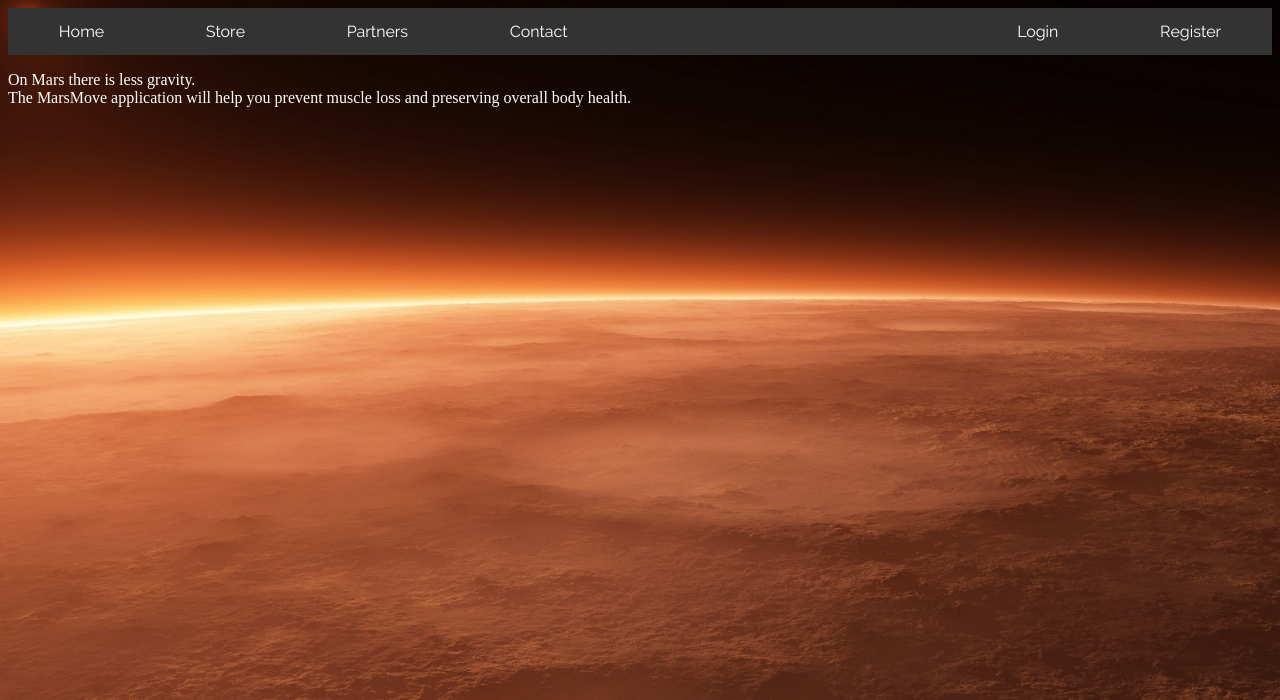
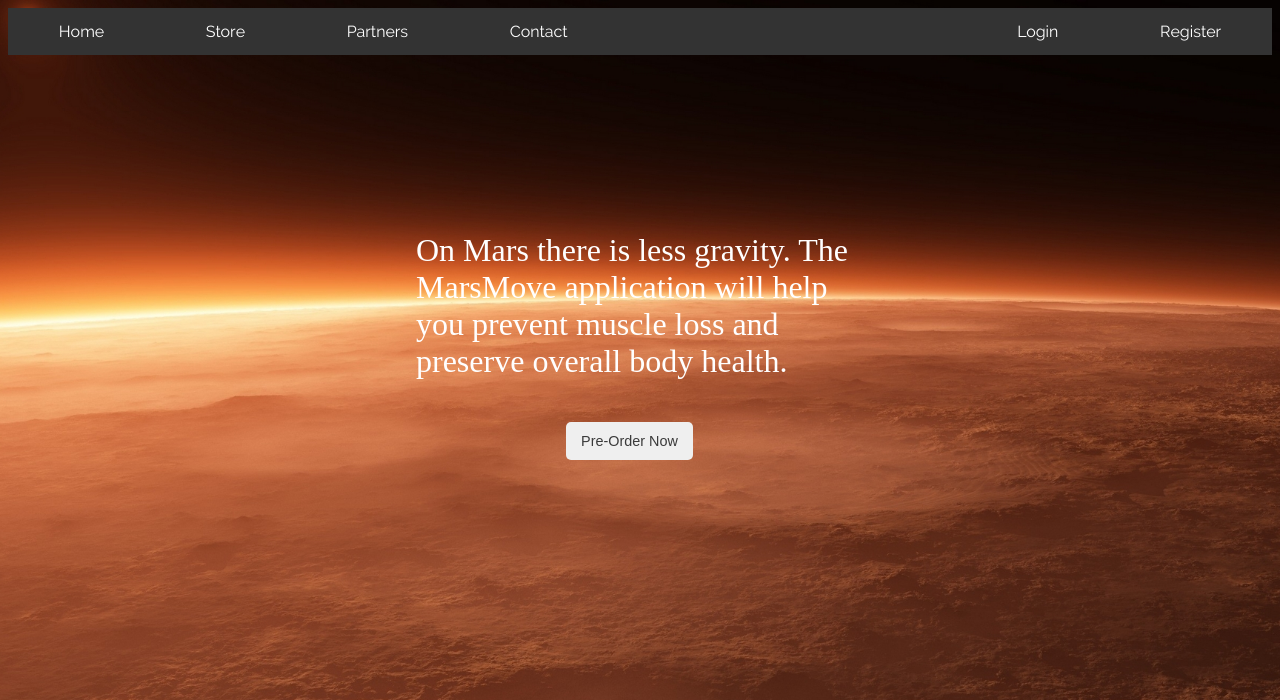
Before and after one commit to milansosef/MoveMars, a PHP site: page /MoveMars2.0/Core/index.php in a window 1280 px wide. Shown: the top 700 px of the page. Run offline with PHP 8.4, Linux system fonts and the light colour scheme.

Commit message:
Add files via upload

```diff
--- a/MoveMars2.0/Core/includes/header.php
+++ b/MoveMars2.0/Core/includes/header.php
@@ -11,7 +11,7 @@
 <head>
     <meta charset="UTF-8">
     <title>Mars Move</title>
-    <link rel="stylesheet" type="text/css" href="css/MoveMars.css">
+    <link rel="stylesheet" type="text/css" href="../css/MoveMars.css">
 </head>
 <body>
 <ul class="navigatiebalk">
--- a/MoveMars2.0/Core/index.php
+++ b/MoveMars2.0/Core/index.php
@@ -5,8 +5,11 @@
 <div style="background-color: #fffebb; width: 100%; height: 100px;">
 </div>
 -->
+<div class="center_sect">
+    <p class="center_text">On Mars there is less gravity.
+        The MarsMove application will help you prevent muscle loss and preserve overall body health.</p>
+    <input type="submit" name="add" value="Pre-Order Now" class="action_pre-order" />
+</div>
 
-    <p>On Mars there is less gravity.<br>
-        The MarsMove application will help you prevent muscle loss and preserving overall body health.</p>
 
 <?php include_once "includes/footer.php"?>
--- a/MoveMars2.0/css/MoveMars.css
+++ b/MoveMars2.0/css/MoveMars.css
@@ -12,6 +12,35 @@
 
 p, h1 {
     color:white;
+}
+
+.center_sect {
+    width:35%;
+    height: 25%;
+    background-color: transparent;
+
+    position: absolute;
+    top: 0;
+    bottom: 0;
+    left: 0;
+    right: 0;
+
+    margin: auto;
+    margin-top: 200px;
+
+}
+
+.center_text {
+    font-size: 200%;
+}
+
+.action_pre-order {
+    width:127px;
+    height:38px;
+    border:none;
+    margin-top:10px;
+    margin-left: 150px;
+    cursor:pointer;
 }
 
 /*Navigatiebalk*/
```
Also changed, not shown: MoveMars2.0/Core/contact.php (+5 -3 lines), MoveMars2.0/contact2.php (added, +55 -0 lines).
